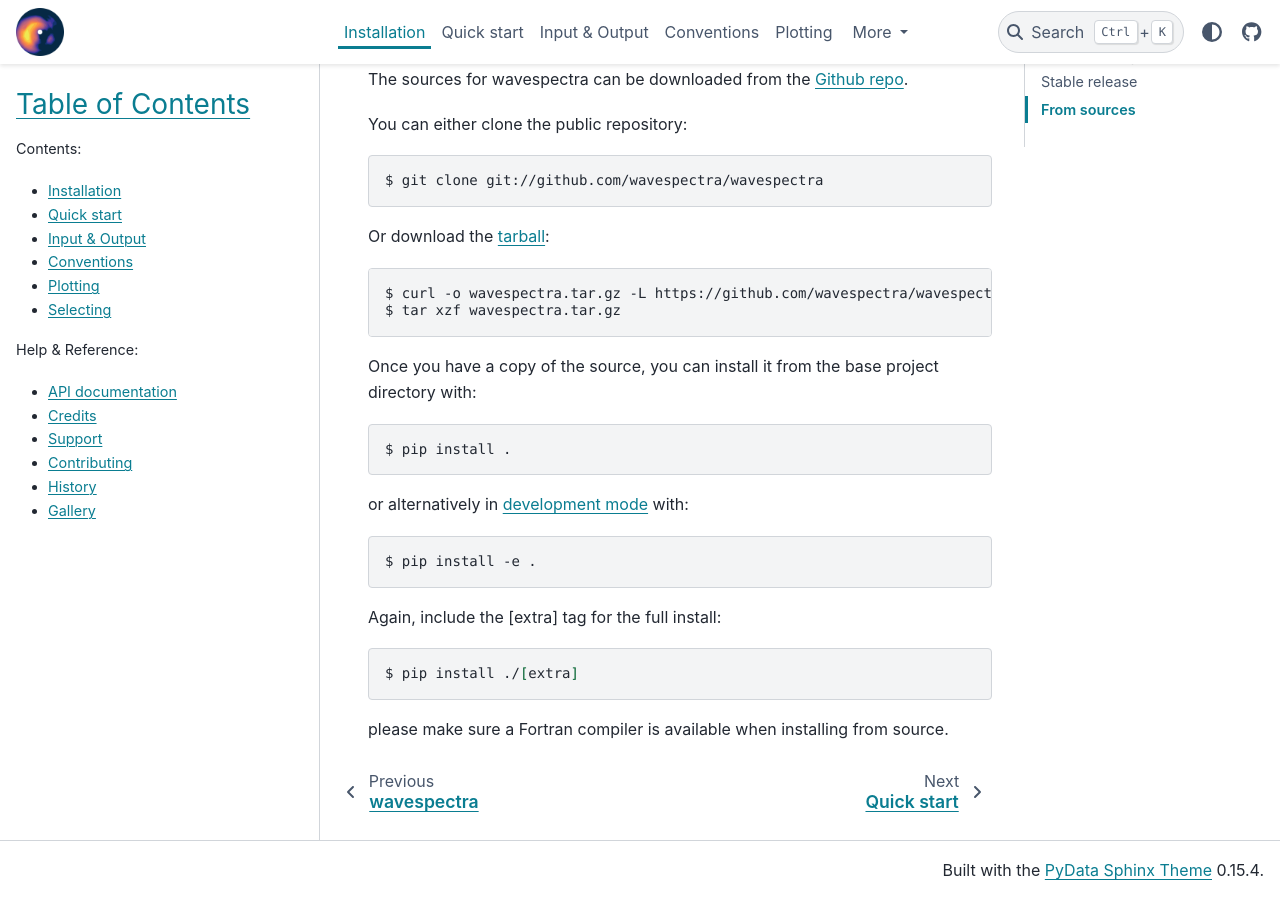
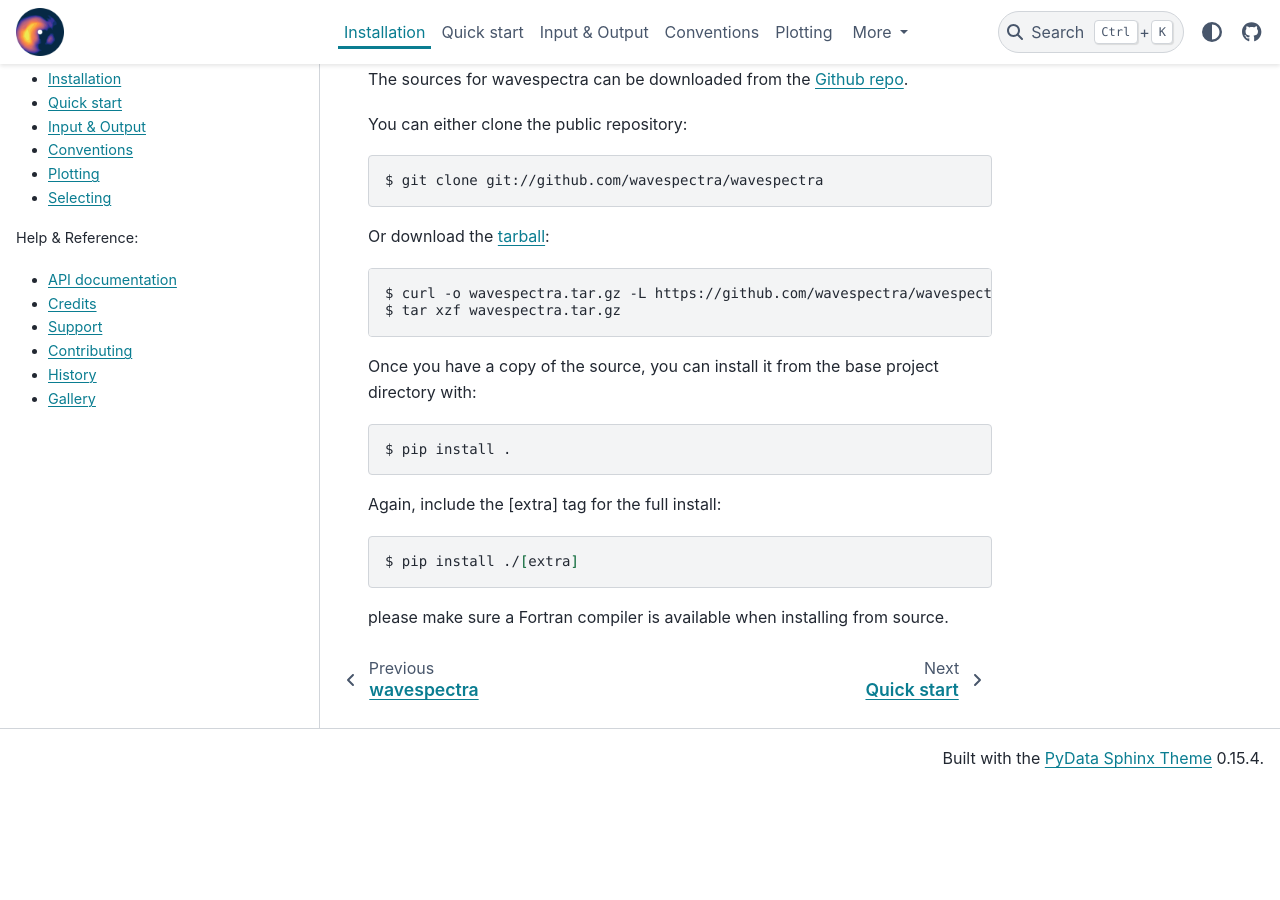
Before and after one commit to wavespectra/wavespectra, a Sphinx documentation site: the page built from docs/install.rst, in a window 1280 px wide and 900 px high, scrolled down 1105 px. Built offline with Sphinx 7.4.7 and the PyData theme 0.15.4, drawn with Linux system fonts in a browser that asks for light colours; after the commit the page ends 1892 px from its top, so only the background shows below that.

Commit message:
Remove install notes about dev install, not working

```diff
--- a/docs/install.rst
+++ b/docs/install.rst
@@ -71,12 +71,6 @@
 
     $ pip install .
 
-or alternatively in `development mode`_ with:
-
-.. code-block:: console
-
-   $ pip install -e .
-
 Again, include the [extra] tag for the full install:
 
 .. code-block:: console
```
